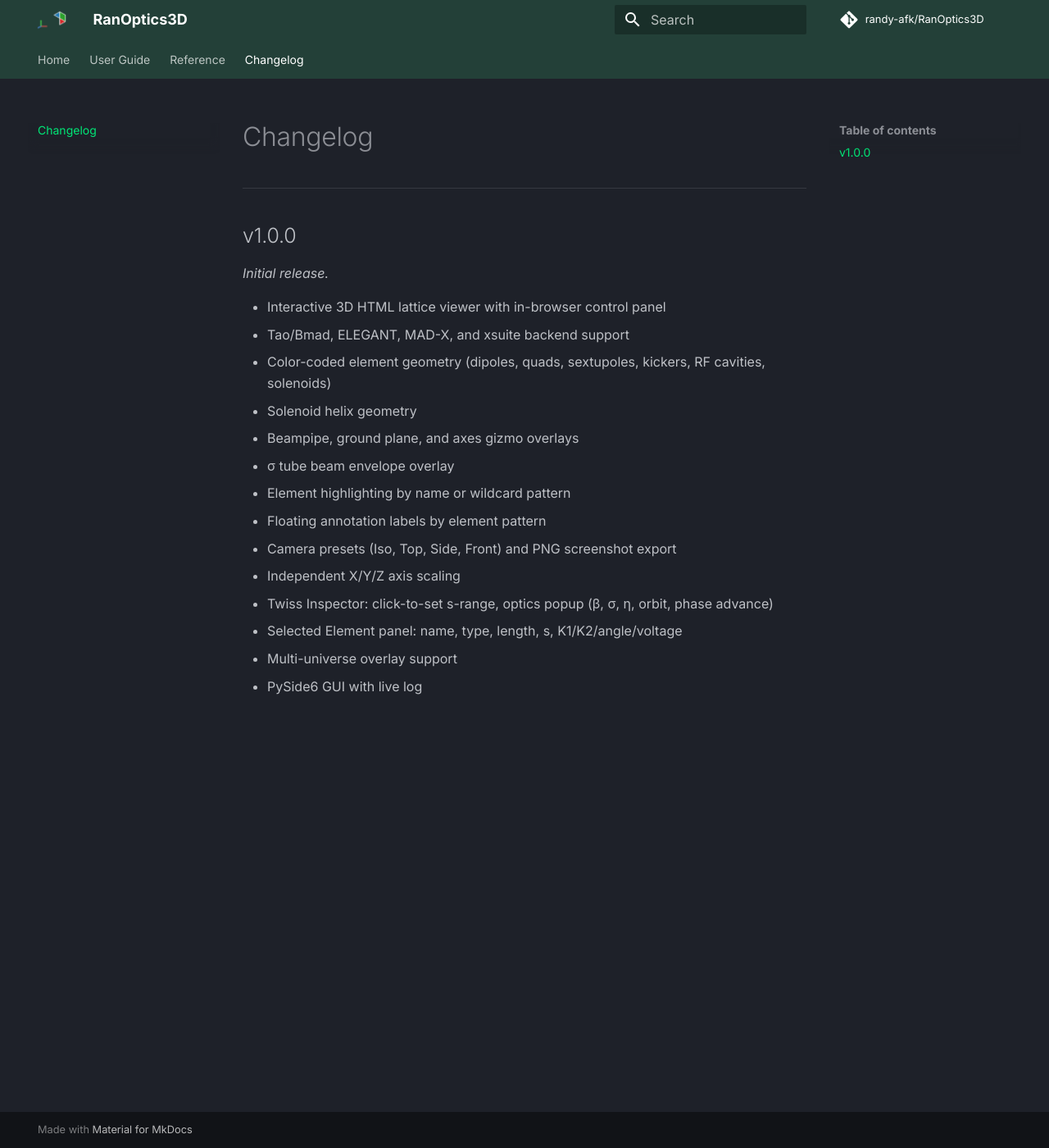
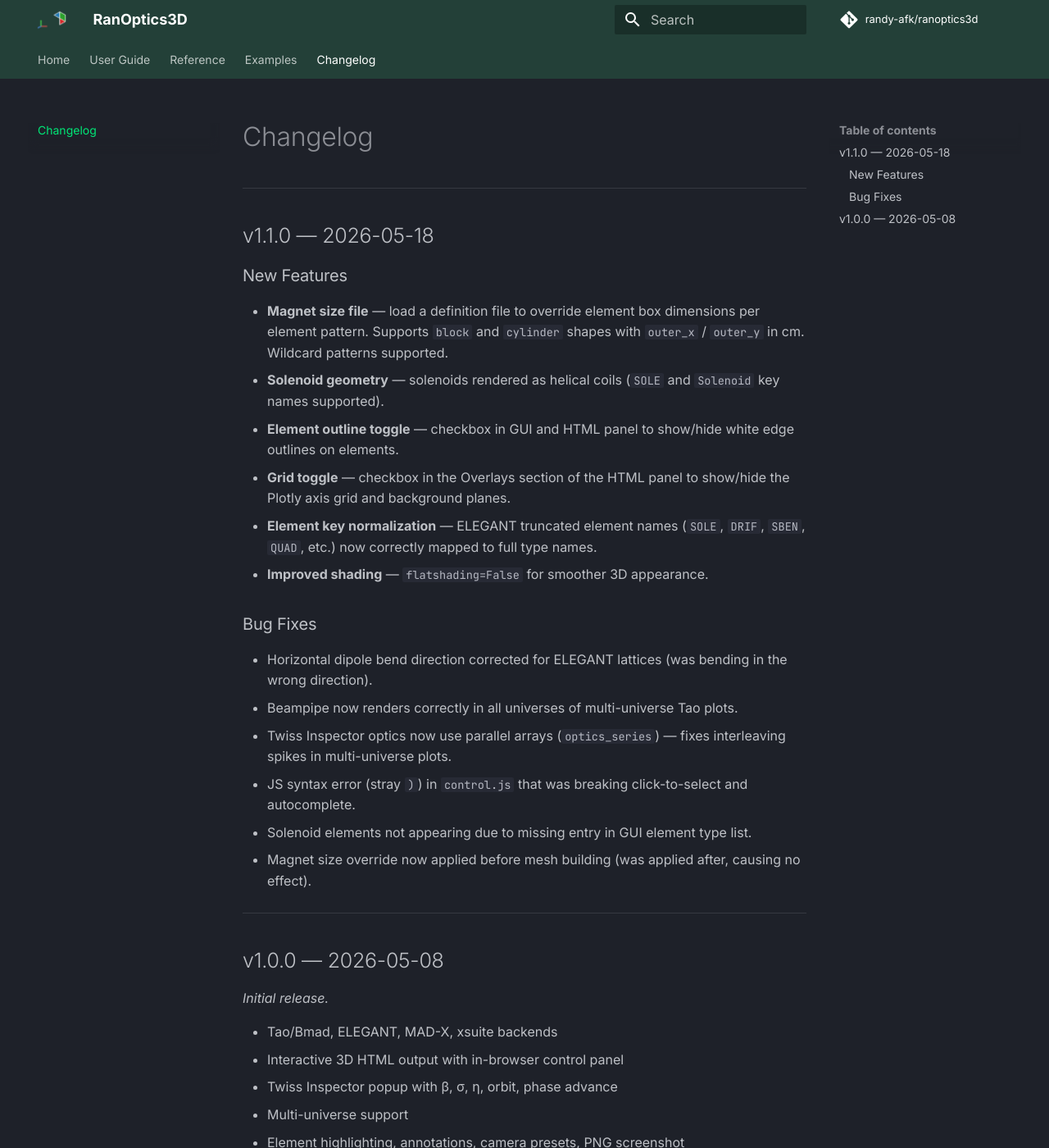
Before and after one commit to randy-afk/RanOptics3D, an MkDocs documentation site: the page built from docs/changelog.md, in a window 1280 px wide and 1400 px high. Shown: the whole window at 82% size. Built offline with MkDocs 1.6.1 and Material for MkDocs 9.7.7, drawn with Linux system fonts in a browser that asks for light colours; comment, search, counter and statistics services are not loaded.

Commit message:
docs: v1.1.0 — magnet size file, grid toggle, features update

```diff
--- a/docs/changelog.md
+++ b/docs/changelog.md
@@ -2,21 +2,34 @@
 
 ---
 
-## v1.0.0
+## v1.1.0 — 2026-05-18
+
+### New Features
+
+- **Magnet size file** — load a definition file to override element box dimensions per element pattern. Supports `block` and `cylinder` shapes with `outer_x` / `outer_y` in cm. Wildcard patterns supported.
+- **Solenoid geometry** — solenoids rendered as helical coils (`SOLE` and `Solenoid` key names supported).
+- **Element outline toggle** — checkbox in GUI and HTML panel to show/hide white edge outlines on elements.
+- **Grid toggle** — checkbox in the Overlays section of the HTML panel to show/hide the Plotly axis grid and background planes.
+- **Element key normalization** — ELEGANT truncated element names (`SOLE`, `DRIF`, `SBEN`, `QUAD`, etc.) now correctly mapped to full type names.
+- **Improved shading** — `flatshading=False` for smoother 3D appearance.
+
+### Bug Fixes
+
+- Horizontal dipole bend direction corrected for ELEGANT lattices (was bending in the wrong direction).
+- Beampipe now renders correctly in all universes of multi-universe Tao plots.
+- Twiss Inspector optics now use parallel arrays (`optics_series`) — fixes interleaving spikes in multi-universe plots.
+- JS syntax error (stray `)`) in `control.js` that was breaking click-to-select and autocomplete.
+- Solenoid elements not appearing due to missing entry in GUI element type list.
+- Magnet size override now applied before mesh building (was applied after, causing no effect).
+
+---
+
+## v1.0.0 — 2026-05-08
 
 *Initial release.*
 
-- Interactive 3D HTML lattice viewer with in-browser control panel
-- Tao/Bmad, ELEGANT, MAD-X, and xsuite backend support
-- Color-coded element geometry (dipoles, quads, sextupoles, kickers, RF cavities, solenoids)
-- Solenoid helix geometry
-- Beampipe, ground plane, and axes gizmo overlays
-- σ tube beam envelope overlay
-- Element highlighting by name or wildcard pattern
-- Floating annotation labels by element pattern
-- Camera presets (Iso, Top, Side, Front) and PNG screenshot export
-- Independent X/Y/Z axis scaling
-- Twiss Inspector: click-to-set s-range, optics popup (β, σ, η, orbit, phase advance)
-- Selected Element panel: name, type, length, s, K1/K2/angle/voltage
-- Multi-universe overlay support
-- PySide6 GUI with live log
+- Tao/Bmad, ELEGANT, MAD-X, xsuite backends
+- Interactive 3D HTML output with in-browser control panel
+- Twiss Inspector popup with β, σ, η, orbit, phase advance
+- Multi-universe support
+- Element highlighting, annotations, camera presets, PNG screenshot
--- a/mkdocs.yml
+++ b/mkdocs.yml
@@ -1,7 +1,7 @@
 site_name: RanOptics3D
-site_url: https://randy-afk.github.io/RanOptics3D/
-repo_url: https://github.com/randy-afk/RanOptics3D
-repo_name: randy-afk/RanOptics3D
+site_url: https://randy-afk.github.io/ranoptics3d/
+repo_url: https://github.com/randy-afk/ranoptics3d
+repo_name: randy-afk/ranoptics3d
 
 theme:
   name: material
@@ -36,7 +36,9 @@ nav:
   - Reference:
     - Supported Backends: reference/backends.md
     - Element Colors: reference/element-colors.md
+    - Magnet Size File: reference/magnet-size-file.md
     - Known Issues: reference/known-issues.md
+  - Examples: examples.md
   - Changelog: changelog.md
 
 markdown_extensions:
```
Also changed, not shown: docs/examples.md (added, +37 -0 lines), docs/guide/gui-walkthrough.md (+1 -0 lines), docs/guide/viewer.md (+1 -0 lines), docs/index.md (+3 -1 lines), docs/reference/known-issues.md (+2 -3 lines), docs/reference/magnet-size-file.md (added, +40 -0 lines), docs/assets/CEBAF_3D.png (added), docs/assets/CEBAF_arc1_twiss.png (added), docs/assets/LTR_3D.png (added).
